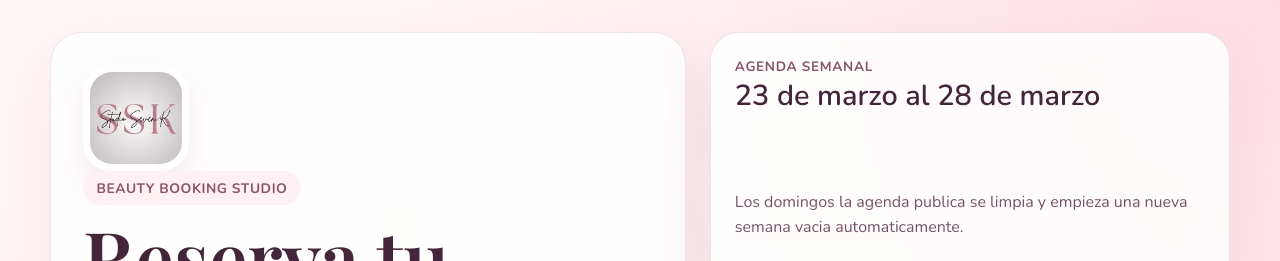
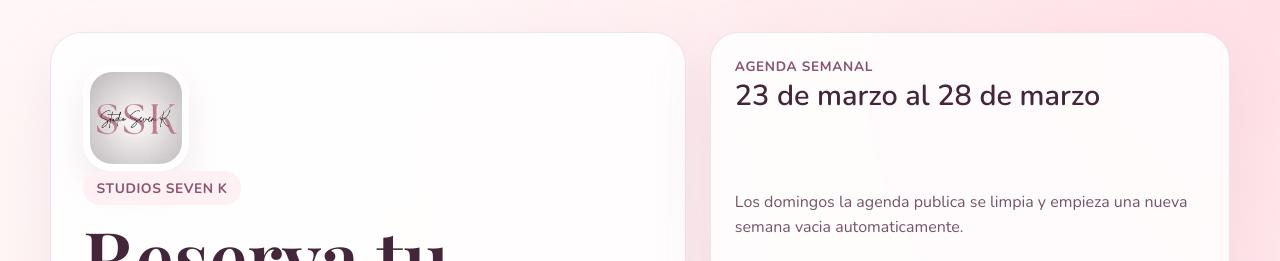
Before and after one commit to Zamorafter/katherine, a Next.js app: page / in a window 1280 px wide. Shown: the top 261 px of the page. Built offline with nearby package versions, Linux system fonts and the light colour scheme; no server answers; the database is empty; a web font is replaced by a local one.

Commit message:
Update home studio label

```diff
--- a/src/components/booking-page.tsx
+++ b/src/components/booking-page.tsx
@@ -177,7 +177,7 @@ export function BookingPage({
                 width={92}
               />
             </div>
-            <span className={styles.eyebrow}>Beauty booking studio</span>
+            <span className={styles.eyebrow}>Studios Seven K</span>
             <h1 className={styles.title}>Reserva tu espacio para sentirte divina.</h1>
             <p className={styles.lead}>
               Agenda sin crear cuenta, elige tus servicios favoritos y revisa la
```
